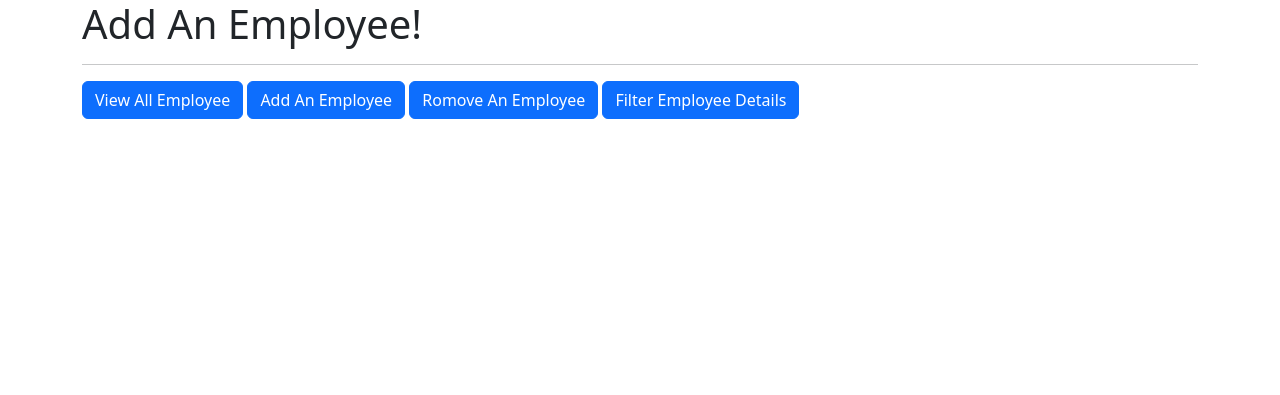
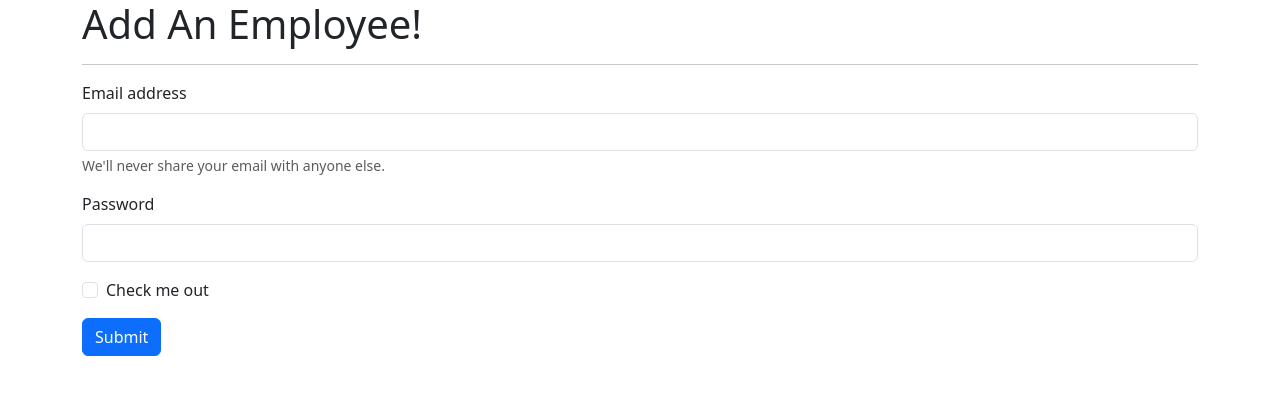
Before and after one commit to devsharifmahmud/DjangoCrudOperation, a Django app: page /add_emp in a window 1280 px wide. Shown: the top 395 px of the page. Run offline with Django 5.2, Linux system fonts and the light colour scheme.

Commit message:
HTML file add

```diff
--- a/office_emp_proj/emp_app/templates/add_emp.html
+++ b/office_emp_proj/emp_app/templates/add_emp.html
@@ -11,10 +11,22 @@
 <div class="container">
     <h1>Add An Employee!</h1>
     <hr>
-    <a class="btn btn-primary" href="/all_emp" role="button">View All Employee</a>
-    <a class="btn btn-primary" href="/add_emp" role="button">Add An Employee</a>
-    <a class="btn btn-primary" href="/remove_emp" role="button">Romove An Employee</a>
-    <a class="btn btn-primary" href="/filter_emp" role="button">Filter Employee Details</a>
+    <form>
+  <div class="mb-3">
+    <label for="exampleInputEmail1" class="form-label">Email address</label>
+    <input type="email" class="form-control" id="exampleInputEmail1" aria-describedby="emailHelp">
+    <div id="emailHelp" class="form-text">We'll never share your email with anyone else.</div>
+  </div>
+  <div class="mb-3">
+    <label for="exampleInputPassword1" class="form-label">Password</label>
+    <input type="password" class="form-control" id="exampleInputPassword1">
+  </div>
+  <div class="mb-3 form-check">
+    <input type="checkbox" class="form-check-input" id="exampleCheck1">
+    <label class="form-check-label" for="exampleCheck1">Check me out</label>
+  </div>
+  <button type="submit" class="btn btn-primary">Submit</button>
+</form>
 </div>
 
 <script src="https://cdn.jsdelivr.net/npm/bootstrap@5.3.8/dist/js/bootstrap.bundle.min.js"
```
